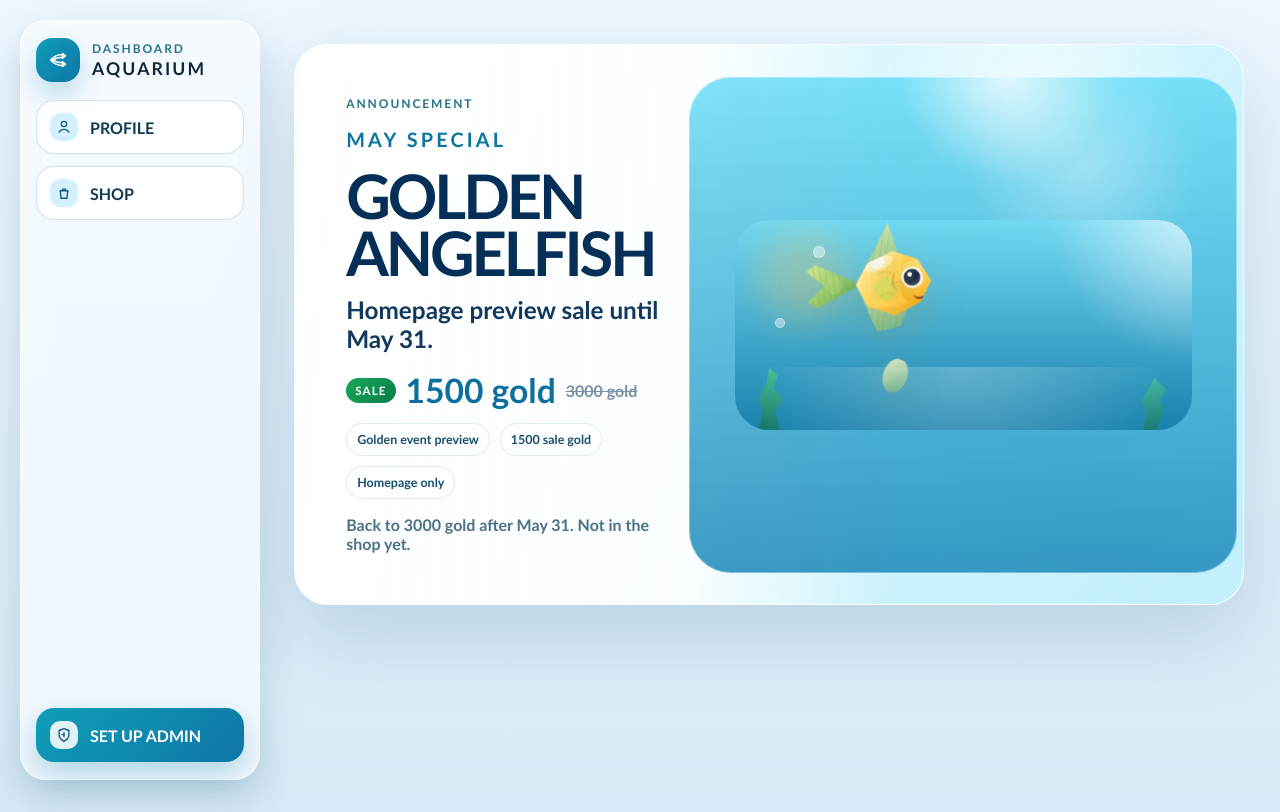
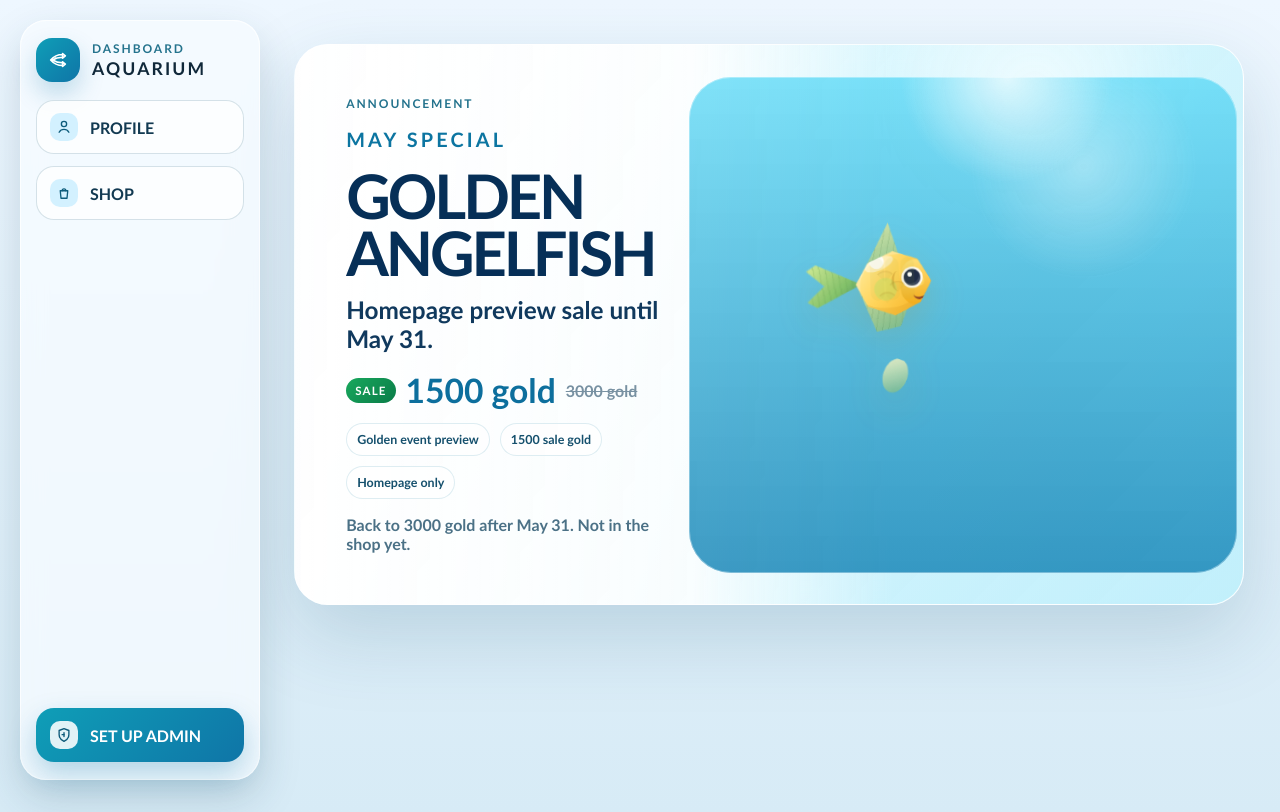
Before and after one commit to jonathanbuquia/juniorworship, a React (Vite) app: page / in a window 1280 px wide. Built offline with nearby package versions, Linux system fonts and the light colour scheme; no server answers.

Commit message:
Flatten homepage fish announcement preview

```diff
--- a/src/AdminApp.css
+++ b/src/AdminApp.css
@@ -2734,15 +2734,22 @@
   box-shadow: inset 0 0 0 1px rgba(255, 255, 255, 0.34);
 }
 
-.announcement-fish-preview {
+.shop-card-preview.announcement-fish-preview {
   --shop-card-fish-zoom: 1.3;
   width: min(100%, 500px);
   min-height: clamp(300px, 44vh, 380px);
-  border-radius: 34px;
-  background:
-    radial-gradient(circle at 30% 8%, rgba(255, 255, 255, 0.86), transparent 20%),
-    linear-gradient(180deg, rgba(137, 232, 252, 0.58), rgba(24, 134, 183, 0.36));
+  padding: 0;
+  overflow: visible;
+  border-radius: 0;
+  background: transparent;
   box-shadow: none;
+}
+
+.shop-card-preview.announcement-fish-preview::after,
+.announcement-fish-preview .shop-card-glow,
+.announcement-fish-preview .shop-card-bubble,
+.announcement-fish-preview .shop-card-seaweed {
+  display: none;
 }
 
 .announcement-fish-preview .shop-fish-swim {
```
